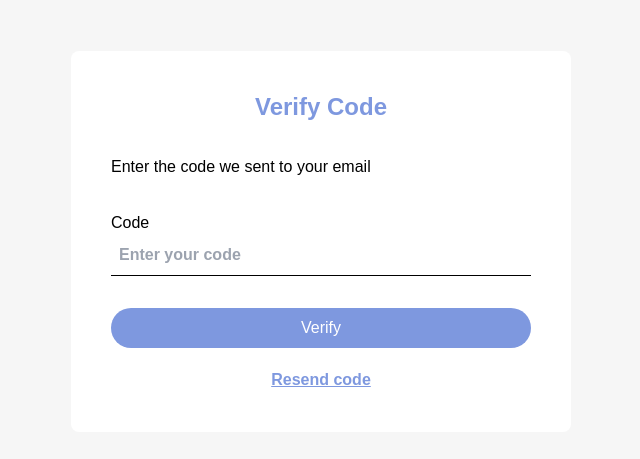
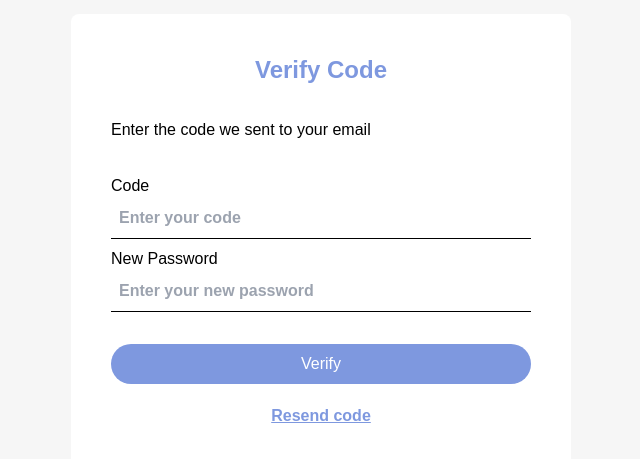
Before and after one commit to rifqdev/web-chat-app, a Next.js app: page /auth/verification in a window 1280 px wide. Shown: the part 159-618 px from the top of the page, without its empty margins (319-959 px from the left). Built offline with nearby package versions, Linux system fonts and the light colour scheme.

Commit message:
add input new password

```diff
--- a/src/app/auth/verification/page.jsx
+++ b/src/app/auth/verification/page.jsx
@@ -16,6 +16,13 @@ const VerifyCodePage = () => {
               className="w-full p-2 border-b border-black focus:outline-none text-black font-bold"
               placeholder="Enter your code"
             />
+            <InputElement
+              label="New Password"
+              type="password"
+              id="new-password"
+              className="w-full p-2 border-b border-black focus:outline-none text-black font-bold"
+              placeholder="Enter your new password"
+            />
           </div>
           <ButtonElement className="w-full bg-blue-sky text-white p-2 rounded-full mt-8">Verify</ButtonElement>
         </form>
```
